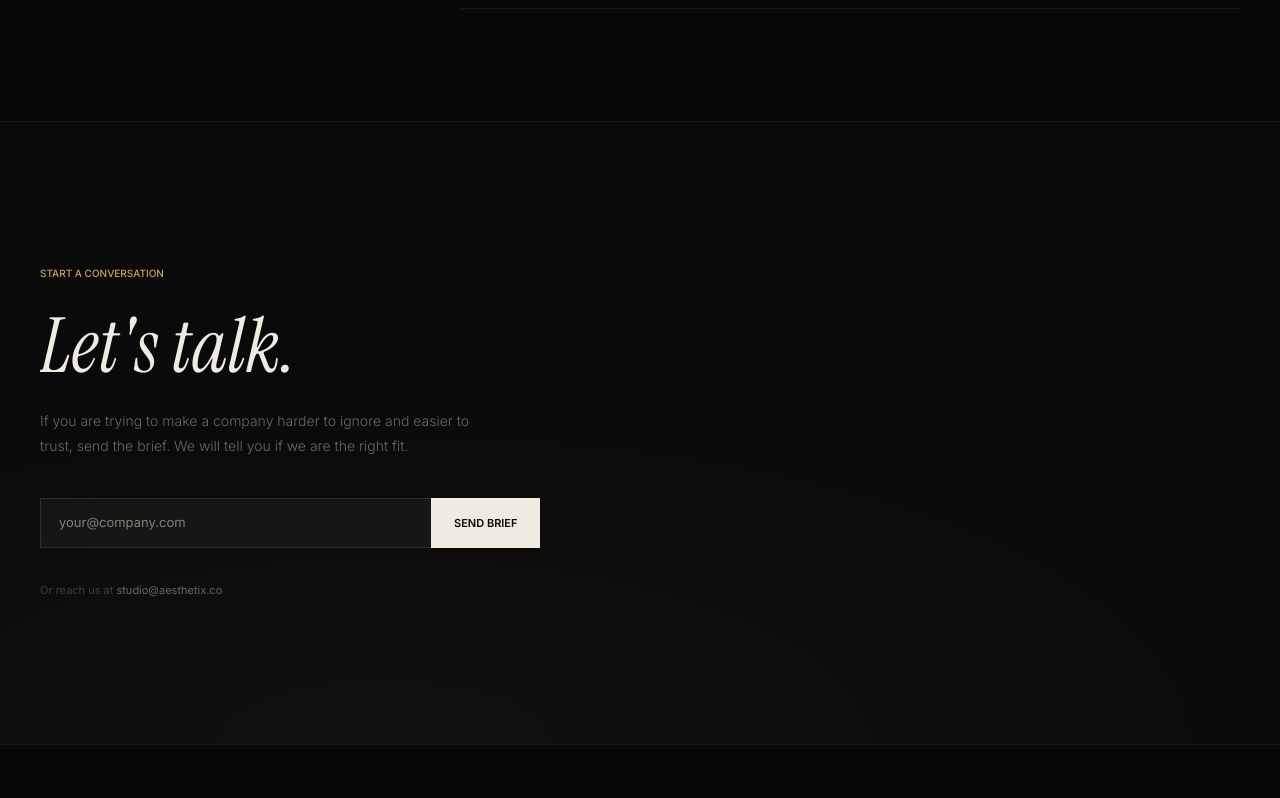
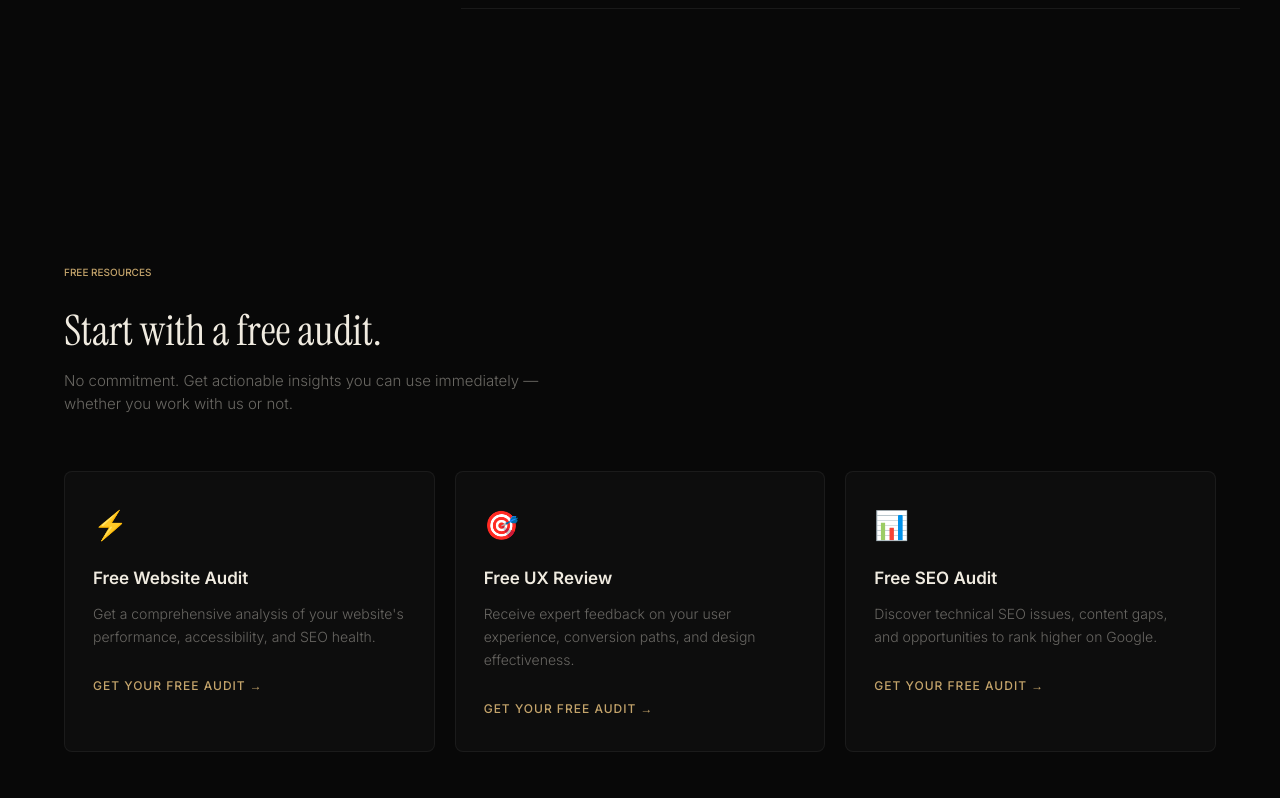
Before and after one commit to Aesthetix-Studio/Aesthetix-Studio, a React (Vite) app: page / in a window 1280 px wide. Shown: the part 3880-4678 px from the top of the page. Built offline with nearby package versions, Linux system fonts and the light colour scheme; no server answers.

Commit message:
feat(lead-magnets): add free audit offerings to convert visitors into leads

```diff
--- a/src/app/App.tsx
+++ b/src/app/App.tsx
@@ -10,6 +10,7 @@ import { CTASection } from "./components/cta-section";
 import { Footer } from "./components/footer";
 import { Blog } from "./components/blog";
 import { BlogPost } from "./components/BlogPost";
+import { LeadMagnets } from "./components/lead-magnets";
 import { AdminLayout } from "./admin/AdminLayout";
 import { LeadsDashboard } from "./admin/LeadsDashboard";
 import { ProjectsAdmin } from "./admin/ProjectsAdmin";
@@ -29,6 +30,7 @@ function Landing() {
         <Work />
         <Process />
         <Practice />
+        <LeadMagnets />
         <Blog />
         <CTASection />
       </main>
--- /dev/null
+++ b/src/app/components/lead-magnets.tsx
@@ -0,0 +1,241 @@
+import { useRef, useState } from "react";
+import { motion, useInView } from "motion/react";
+
+const API = import.meta.env.VITE_API_URL || "http://localhost:8787";
+
+interface Magnet {
+  id: string;
+  icon: string;
+  title: string;
+  description: string;
+  fields: string[];
+}
+
+const MAGNETS: Magnet[] = [
+  {
+    id: "website-audit",
+    icon: "⚡",
+    title: "Free Website Audit",
+    description: "Get a comprehensive analysis of your website's performance, accessibility, and SEO health.",
+    fields: ["name", "email", "website"],
+  },
+  {
+    id: "ux-review",
+    icon: "🎯",
+    title: "Free UX Review",
+    description: "Receive expert feedback on your user experience, conversion paths, and design effectiveness.",
+    fields: ["name", "email", "website"],
+  },
+  {
+    id: "seo-audit",
+    icon: "📊",
+    title: "Free SEO Audit",
+    description: "Discover technical SEO issues, content gaps, and opportunities to rank higher on Google.",
+    fields: ["name", "email", "website"],
+  },
+];
+
+export function LeadMagnets() {
+  const ref = useRef<HTMLDivElement>(null);
+  const isInView = useInView(ref, { once: true, amount: 0.2 });
+  const [activeMagnet, setActiveMagnet] = useState<string | null>(null);
+  const [form, setForm] = useState({ name: "", email: "", website: "" });
+  const [submitted, setSubmitted] = useState(false);
+  const [loading, setLoading] = useState(false);
+
+  function openForm(id: string) {
+    setActiveMagnet(id);
+    setForm({ name: "", email: "", website: "" });
+    setSubmitted(false);
+  }
+
+  async function handleSubmit(e: React.FormEvent) {
+    e.preventDefault();
+    if (!activeMagnet) return;
+    setLoading(true);
+    try {
+      await fetch(`${API}/api/leads`, {
+        method: "POST",
+        headers: { "Content-Type": "application/json" },
+        body: JSON.stringify({
+          name: form.name,
+          email: form.email,
+          company: form.website,
+          project_details: `[Lead Magnet: ${MAGNETS.find(m => m.id === activeMagnet)?.title}] Website: ${form.website}`,
+        }),
+      });
+      setSubmitted(true);
+    } catch {}
+    setLoading(false);
+  }
+
+  const active = MAGNETS.find(m => m.id === activeMagnet);
+
+  return (
+    <section ref={ref} className="px-6 md:px-10 py-24 md:py-36" style={{ backgroundColor: "#080808" }}>
+      <div className="max-w-6xl mx-auto">
+        {/* Header */}
+        <motion.span
+          initial={{ opacity: 0 }}
+          animate={isInView ? { opacity: 1 } : { opacity: 0 }}
+          transition={{ duration: 0.85 }}
+          style={{
+            fontFamily: "'Inter', sans-serif", fontSize: "10px", fontWeight: 500,
+            textTransform: "uppercase", color: "#C4A46B", display: "block", marginBottom: "28px",
+          }}
+        >
+          Free Resources
+        </motion.span>
+
+        <motion.h2
+          initial={{ opacity: 0, y: 16 }}
+          animate={isInView ? { opacity: 1, y: 0 } : { opacity: 0, y: 16 }}
+          transition={{ duration: 0.9, delay: 0.1 }}
+          style={{
+            fontFamily: "'Instrument Serif', serif", fontSize: "42px", fontWeight: 400,
+            color: "#F0EBE0", lineHeight: "1.1", marginBottom: "16px",
+          }}
+        >
+          Start with a free audit.
+        </motion.h2>
+
+        <motion.p
+          initial={{ opacity: 0, y: 12 }}
+          animate={isInView ? { opacity: 1, y: 0 } : { opacity: 0, y: 12 }}
+          transition={{ duration: 0.85, delay: 0.2 }}
+          style={{
+            fontFamily: "'Inter', sans-serif", fontSize: "15px", fontWeight: 300,
+            color: "rgba(240,235,224,0.42)", maxWidth: "500px", marginBottom: "56px",
+          }}
+        >
+          No commitment. Get actionable insights you can use immediately — whether you work with us or not.
+        </motion.p>
+
+        {/* Cards */}
+        <div className="grid grid-cols-1 md:grid-cols-3 gap-5">
+          {MAGNETS.map((magnet, i) => (
+            <motion.div
+              key={magnet.id}
+              initial={{ opacity: 0, y: 20 }}
+              animate={isInView ? { opacity: 1, y: 0 } : { opacity: 0, y: 20 }}
+              transition={{ duration: 0.8, delay: 0.15 + i * 0.1 }}
+              onClick={() => openForm(magnet.id)}
+              className="group cursor-pointer"
+              style={{
+                background: activeMagnet === magnet.id ? "#141414" : "#0d0d0d",
+                border: `1px solid ${activeMagnet === magnet.id ? "rgba(196,164,107,0.3)" : "rgba(255,255,255,0.06)"}`,
+                borderRadius: "8px", padding: "32px 28px",
+                transition: "all 0.3s cubic-bezier(0.16,1,0.3,1)",
+              }}
+              onMouseEnter={e => {
+                e.currentTarget.style.borderColor = "rgba(196,164,107,0.3)";
+                e.currentTarget.style.transform = "translateY(-2px)";
+              }}
+              onMouseLeave={e => {
+                if (activeMagnet !== magnet.id) {
+                  e.currentTarget.style.borderColor = "rgba(255,255,255,0.06)";
+                }
+                e.currentTarget.style.transform = "translateY(0)";
+              }}
+            >
+              <span style={{ fontSize: "28px", display: "block", marginBottom: "20px" }}>{magnet.icon}</span>
+              <h3 style={{
+                fontFamily: "'Inter', sans-serif", fontSize: "17px", fontWeight: 600,
+                color: "#F0EBE0", margin: "0 0 10px",
+              }}>{magnet.title}</h3>
+              <p style={{
+                fontFamily: "'Inter', sans-serif", fontSize: "14px", fontWeight: 300,
+                color: "rgba(240,235,224,0.4)", lineHeight: "1.65", margin: "0 0 24px",
+              }}>{magnet.description}</p>
+              <span style={{
+                fontFamily: "'Inter', sans-serif", fontSize: "12px", fontWeight: 500,
+                color: "#C4A46B", textTransform: "uppercase", letterSpacing: "1px",
+              }}>
+                Get your free audit →
+              </span>
+            </motion.div>
+          ))}
+        </div>
+
+        {/* Form Modal */}
+        {activeMagnet && active && (
+          <motion.div
+            initial={{ opacity: 0, y: 16 }}
+            animate={{ opacity: 1, y: 0 }}
+            transition={{ duration: 0.5 }}
+            style={{
+              marginTop: "48px", background: "#0d0d0d",
+              border: "1px solid rgba(196,164,107,0.2)",
+              borderRadius: "8px", padding: "36px 32px",
+              maxWidth: "480px",
+            }}
+          >
+            <div style={{ display: "flex", justifyContent: "space-between", alignItems: "center", marginBottom: "24px" }}>
+              <h3 style={{
+                fontFamily: "'Inter', sans-serif", fontSize: "16px", fontWeight: 600,
+                color: "#F0EBE0", margin: 0,
+              }}>{active.title}</h3>
+              <button
+                onClick={() => setActiveMagnet(null)}
+                style={{
+                  background: "none", border: "none", color: "#666",
+                  fontSize: "18px", cursor: "pointer", padding: "4px 8px",
+                }}
+              >×</button>
+            </div>
+
+            {submitted ? (
+              <motion.div
+                initial={{ opacity: 0 }}
+                animate={{ opacity: 1 }}
+                style={{
+                  fontFamily: "'Instrument Serif', serif", fontSize: "22px",
+                  fontStyle: "italic", color: "#C4A46B", padding: "20px 0",
+                }}
+              >
+                Thank you! We'll send your audit within 24 hours.
+              </motion.div>
+            ) : (
+              <form onSubmit={handleSubmit} style={{ display: "flex", flexDirection: "column", gap: "12px" }}>
+                <input
+                  required placeholder="Your name" value={form.name}
+                  onChange={e => setForm({ ...form, name: e.target.value })}
+                  style={inputStyle}
+                />
+                <input
+                  required type="email" placeholder="Email" value={form.email}
+                  onChange={e => setForm({ ...form, email: e.target.value })}
+                  style={inputStyle}
+                />
+                <input
+                  required placeholder="Website URL" value={form.website}
+                  onChange={e => setForm({ ...form, website: e.target.value })}
+                  style={inputStyle}
+                />
+                <button
+                  type="submit" disabled={loading}
+                  style={{
+                    backgroundColor: "#F0EBE0", color: "#080808", border: "none",
+                    padding: "12px 24px", fontSize: "13px", fontWeight: 600,
+                    fontFamily: "'Inter', sans-serif", borderRadius: "4px",
+                    cursor: loading ? "not-allowed" : "pointer",
+                    opacity: loading ? 0.6 : 1, marginTop: "4px",
+                    textTransform: "uppercase", letterSpacing: "0.5px",
+                  }}
+                >
+                  {loading ? "Sending..." : "Request Free Audit"}
+                </button>
+              </form>
+            )}
+          </motion.div>
+        )}
+      </div>
+    </section>
+  );
+}
+
+const inputStyle: React.CSSProperties = {
+  backgroundColor: "rgba(255,255,255,0.04)", border: "1px solid rgba(255,255,255,0.1)",
+  padding: "12px 16px", fontFamily: "'Inter', sans-serif", fontSize: "14px",
+  fontWeight: 400, color: "#F0EBE0", outline: "none", borderRadius: "4px",
+};
```
